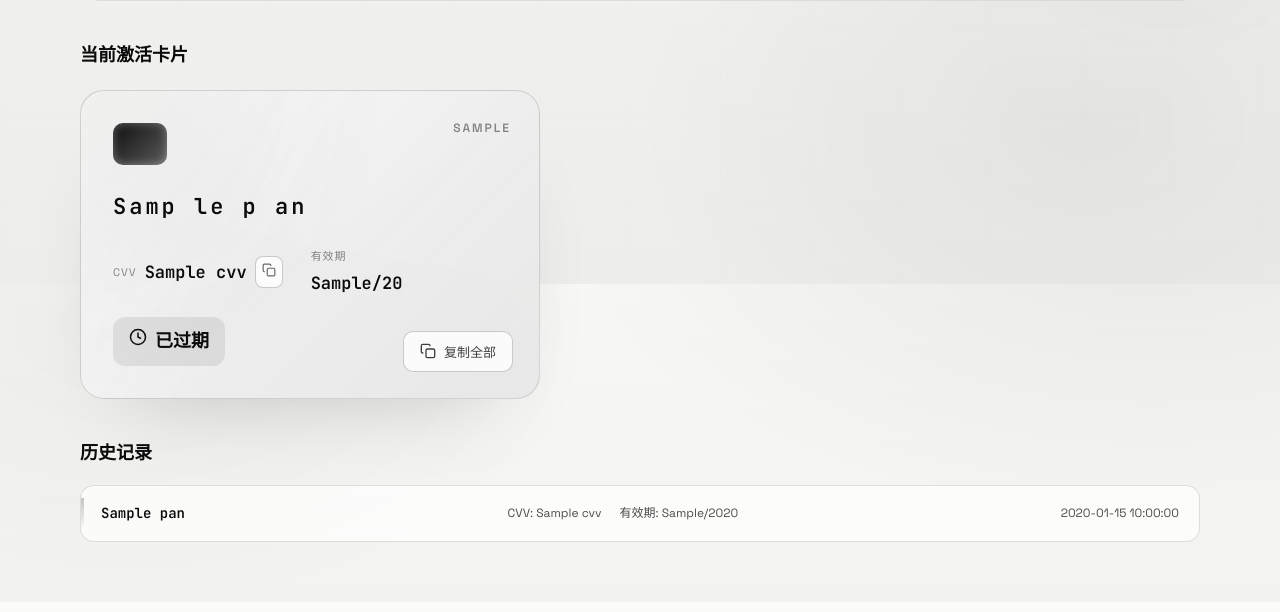
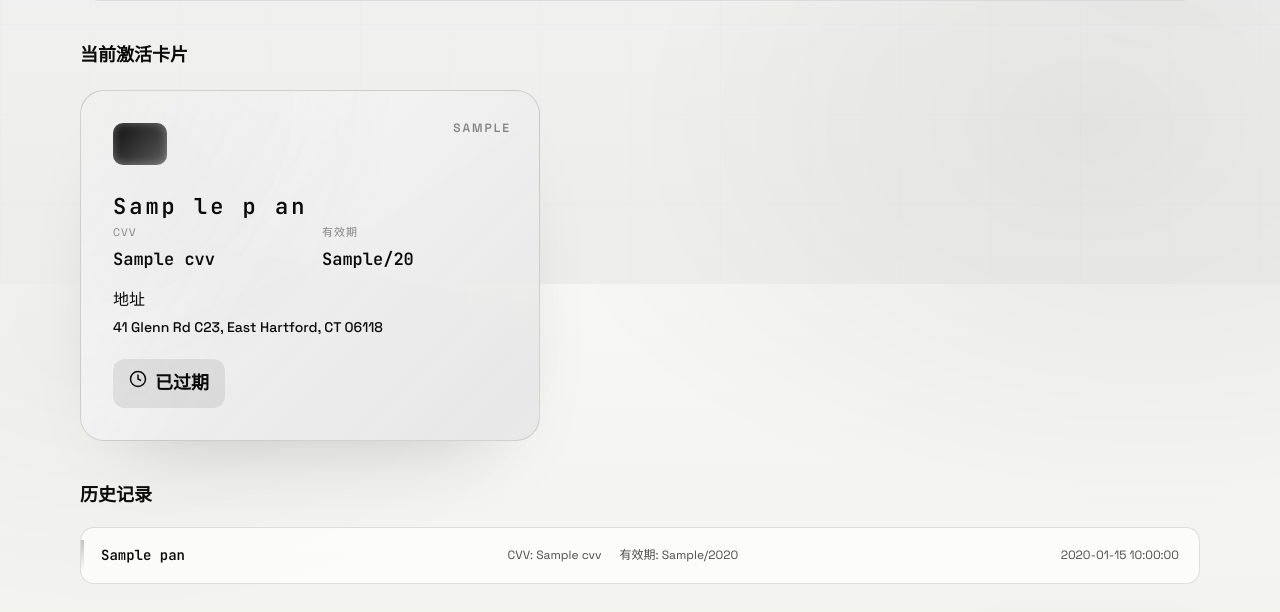
Before and after one commit to 1307929582/nikocard, a Flask app: template templates/dashboard.html in a window 1280 px wide. Shown: the part 516-1128 px from the top of the page. Before the commit the page ends 1058 px from the top, so only its background shows below. Run offline with Flask 3, Linux system fonts and the light colour scheme; the template is opened without the code that fills it: most values are stand-ins (such as "Sample title", 1, 10 or a date in 2020); data that the repository does not hold is empty.

Commit message:
Add card address and click-to-copy fields

```diff
--- a/static/app.js
+++ b/static/app.js
@@ -165,27 +165,26 @@ document.addEventListener('DOMContentLoaded', function() {
         });
     }
 
-    document.querySelectorAll('.copy-btn').forEach(btn => {
-        btn.addEventListener('click', function() {
+    document.querySelectorAll('.copyable').forEach(el => {
+        el.addEventListener('click', function() {
             const field = this.dataset.copy;
             let text = '';
-            if (field === 'cvv' && currentCard) {
-                text = currentCard.cvv;
+            if (field === 'pan' && currentCard) {
+                text = currentCard.pan || '';
+            } else if (field === 'cvv' && currentCard) {
+                text = currentCard.cvv || '';
+            } else if (field === 'expiry' && currentCard) {
+                const month = currentCard.exp_month || '';
+                const year = currentCard.exp_year || '';
+                text = month && year ? `${month}/${year}` : '';
+            } else if (field === 'address') {
+                text = this.textContent.trim();
             }
+
             if (text) {
                 navigator.clipboard.writeText(text);
                 showToast('已复制', 'success');
             }
         });
     });
-
-    const copyAllBtn = document.getElementById('copy-all');
-    if (copyAllBtn) {
-        copyAllBtn.addEventListener('click', function() {
-            if (!currentCard) return;
-            const text = `卡号: ${currentCard.pan}\nCVV: ${currentCard.cvv}\n有效期: ${currentCard.exp_month}/${currentCard.exp_year}`;
-            navigator.clipboard.writeText(text);
-            showToast('已复制全部信息', 'success');
-        });
-    }
 });
--- a/static/style.css
+++ b/static/style.css
@@ -743,24 +743,18 @@ a {
 }
 
 .card-details {
-    display: flex;
-    gap: 28px;
+    display: grid;
+    grid-template-columns: repeat(auto-fit, minmax(120px, 1fr));
+    gap: 14px 24px;
     margin-bottom: 20px;
 }
 
 .card-cvv,
-.card-expiry {
+.card-expiry,
+.card-address {
     display: flex;
     flex-direction: column;
     gap: 4px;
-}
-
-.card-cvv {
-    position: relative;
-    display: flex;
-    flex-direction: row;
-    align-items: center;
-    gap: 8px;
 }
 
 .card-cvv .label,
@@ -778,28 +772,29 @@ a {
     font-family: var(--font-mono);
 }
 
+.card-address .value {
+    font-size: 14px;
+    font-weight: 500;
+    word-break: break-word;
+}
+
 .card-expiry {
     flex-direction: column;
 }
-
-.copy-btn {
-    background: rgba(255, 255, 255, 0.8);
-    border: 1px solid rgba(0, 0, 0, 0.2);
-    border-radius: 8px;
-    padding: 6px;
-    cursor: pointer;
-    color: rgba(0, 0, 0, 0.6);
-    transition: all 0.2s;
+.card-address {
+    grid-column: 1 / -1;
 }
 
-.copy-btn:hover {
-    background: rgba(0, 0, 0, 0.06);
-    color: #0b0b0b;
+.copyable {
+    cursor: pointer;
+    border-radius: 6px;
+    padding: 2px 4px;
+    margin: -2px -4px;
+    transition: background 0.2s, color 0.2s;
 }
 
-.copy-btn svg {
-    width: 14px;
-    height: 14px;
+.copyable:hover {
+    background: rgba(0, 0, 0, 0.06);
 }
 
 .card-timer {
@@ -828,32 +823,6 @@ a {
     color: var(--text-primary);
 }
 
-.copy-card-btn {
-    position: absolute;
-    bottom: 26px;
-    right: 26px;
-    background: rgba(255, 255, 255, 0.8);
-    border: 1px solid rgba(0, 0, 0, 0.2);
-    border-radius: 10px;
-    padding: 10px 16px;
-    cursor: pointer;
-    color: rgba(0, 0, 0, 0.75);
-    font-size: 13px;
-    display: flex;
-    align-items: center;
-    gap: 8px;
-    transition: all 0.2s;
-}
-
-.copy-card-btn:hover {
-    background: rgba(0, 0, 0, 0.06);
-    color: #0b0b0b;
-}
-
-.copy-card-btn svg {
-    width: 16px;
-    height: 16px;
-}
 
 .history-section h2 {
     font-size: 18px;
@@ -998,14 +967,10 @@ a {
     }
 
     .card-details {
-        flex-direction: column;
+        grid-template-columns: 1fr;
         gap: 10px;
     }
 
-    .copy-card-btn {
-        position: static;
-        margin-top: 18px;
-    }
 }
 
 @media (prefers-reduced-motion: reduce) {
--- a/templates/dashboard.html
+++ b/templates/dashboard.html
@@ -83,21 +83,19 @@
                 <div class="credit-card" id="active-card">
                     <div class="card-chip"></div>
                     <div class="card-type" id="card-type">CREDIT</div>
-                    <div class="card-number" id="card-pan">**** **** **** ****</div>
+                    <div class="card-number copyable" id="card-pan" data-copy="pan">**** **** **** ****</div>
                     <div class="card-details">
                         <div class="card-cvv">
                             <span class="label">CVV</span>
-                            <span class="value" id="card-cvv">***</span>
-                            <button class="copy-btn" data-copy="cvv" title="复制CVV">
-                                <svg viewBox="0 0 24 24" fill="none" stroke="currentColor" stroke-width="2">
-                                    <rect x="9" y="9" width="13" height="13" rx="2" ry="2"/>
-                                    <path d="M5 15H4a2 2 0 0 1-2-2V4a2 2 0 0 1 2-2h9a2 2 0 0 1 2 2v1"/>
-                                </svg>
-                            </button>
+                            <span class="value copyable" id="card-cvv" data-copy="cvv">***</span>
                         </div>
                         <div class="card-expiry">
                             <span class="label">有效期</span>
-                            <span class="value" id="card-expiry">MM/YY</span>
+                            <span class="value copyable" id="card-expiry" data-copy="expiry">MM/YY</span>
+                        </div>
+                        <div class="card-address">
+                            <span class="label">地址</span>
+                            <span class="value copyable" id="card-address" data-copy="address">41 Glenn Rd C23, East Hartford, CT 06118</span>
                         </div>
                     </div>
                     <div class="card-timer">
@@ -109,13 +107,6 @@
                         </div>
                         <span class="timer-value" id="countdown">60:00</span>
                     </div>
-                    <button class="copy-card-btn" id="copy-all" title="复制全部信息">
-                        <svg viewBox="0 0 24 24" fill="none" stroke="currentColor" stroke-width="2">
-                            <rect x="9" y="9" width="13" height="13" rx="2" ry="2"/>
-                            <path d="M5 15H4a2 2 0 0 1-2-2V4a2 2 0 0 1 2-2h9a2 2 0 0 1 2 2v1"/>
-                        </svg>
-                        复制全部
-                    </button>
                 </div>
             </section>
 
```
